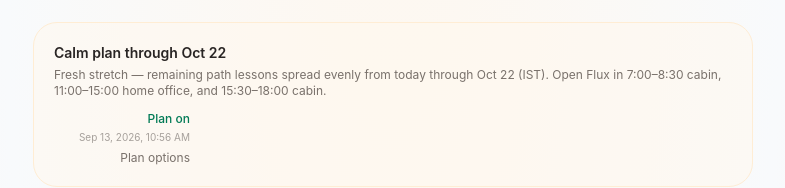
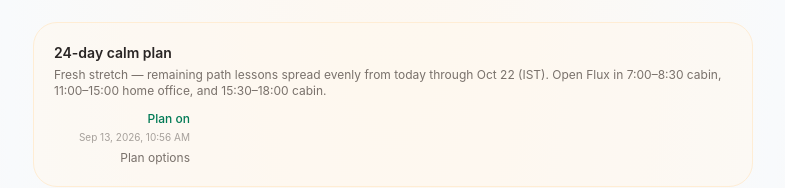
Before and after one commit to kalyankadali/flux-academy-tracker, a React (Vite) app: page / in a window 1280 px wide. Shown: the part 633-821 px from the top of the page, without its empty margins (247-1032 px from the left). Built offline with nearby package versions, Linux system fonts and the light colour scheme; no server answers.

Commit message:
Label plan as 24-day calm plan (today → Oct 22).

```diff
--- a/src/components/CalendarView.tsx
+++ b/src/components/CalendarView.tsx
@@ -183,7 +183,7 @@ export function CalendarView({ schedule, pinnedCourseId, onSchedule, onOpen }: P
         </h2>
         {isEcommerceFocusClearDay(selectedDate) && (
           <p className="mt-2 rounded-2xl bg-sky-50 px-3 py-2 text-xs text-sky-800 dark:bg-sky-950/40 dark:text-sky-200">
-            Ecommerce AI Sprint focus day — the calm plan keeps this date clear on purpose.
+            Ecommerce AI Sprint focus day — the 24-day calm plan keeps this date clear on purpose.
           </p>
         )}
         {itemsOnSelected.length === 0 ? (
--- a/src/components/CourseWorkspace.tsx
+++ b/src/components/CourseWorkspace.tsx
@@ -186,7 +186,7 @@ export function CourseWorkspace({
           </h1>
           <p className="mx-auto mt-3 max-w-md text-sm text-stone-500 dark:text-stone-400">
             {courseId === 'ecommerce-ai-sprint'
-              ? 'Curriculum seed pending. Your plan through Oct 22 already keeps sprint-focus days clear when that window is active.'
+              ? 'Curriculum seed pending. Your 24-day calm plan already keeps sprint-focus days clear when that window is active.'
               : 'This course is listed so you can find it later.'}
           </p>
           <a
--- a/src/components/PlanGenerateControl.tsx
+++ b/src/components/PlanGenerateControl.tsx
@@ -24,7 +24,7 @@ export function PlanGenerateControl({ hasPlan, planGeneratedAt, onGenerate }: Pr
         onClick={onGenerate}
         className="rounded-xl bg-orange-500 px-3 py-2 text-sm font-medium text-white shadow-sm transition hover:bg-orange-600"
       >
-        Restart plan from today → Oct 22
+        Restart 24-day calm plan
       </button>
     );
   }
@@ -49,7 +49,7 @@ export function PlanGenerateControl({ hasPlan, planGeneratedAt, onGenerate }: Pr
           onClick={regenerate}
           className="mt-2 rounded-xl px-3 py-1.5 text-xs font-medium text-stone-600 ring-1 ring-stone-200 hover:bg-white dark:text-stone-300 dark:ring-stone-700 dark:hover:bg-stone-800"
         >
-          Restart plan from today…
+          Restart 24-day calm plan…
         </button>
       </details>
     </div>
--- a/src/components/TodayScheduledBlock.tsx
+++ b/src/components/TodayScheduledBlock.tsx
@@ -32,7 +32,7 @@ export function TodayScheduledBlock({
       <div className={`rounded-3xl border bg-white p-5 shadow-sm dark:bg-stone-900 dark:border-stone-800 ${sprintFocus ? 'border-stone-100 opacity-60' : 'border-stone-100'}`}>
         <h2 className="text-sm font-semibold text-stone-700 dark:text-stone-200">{sprintFocus ? 'Path lessons for today (clear / optional)' : 'Scheduled for today'}</h2>
         {scheduledToday.length === 0 ? (
-          <p className="mt-2 text-sm text-stone-400">{sprintFocus ? 'Nothing on the path today — that’s intentional for the live sprint.' : 'Nothing dated for today yet. Restart plan (today → Oct 22), or try the suggestions below.'}</p>
+          <p className="mt-2 text-sm text-stone-400">{sprintFocus ? 'Nothing on the path today — that’s intentional for the live sprint.' : 'Nothing dated for today yet. Restart the 24-day calm plan, or try the suggestions below.'}</p>
         ) : (
           <ul className="mt-3 space-y-2">
             {scheduledToday.map((item) => (
--- a/src/components/TodayView.tsx
+++ b/src/components/TodayView.tsx
@@ -292,7 +292,7 @@ export function TodayView({
       <div className={`rounded-3xl border p-5 ${sprintFocus ? 'border-stone-100 bg-stone-50/40 opacity-80 dark:border-stone-800' : 'border-orange-100 bg-orange-50/50 dark:border-orange-900/40 dark:bg-orange-950/20'}`}>
         <div className="flex flex-wrap items-start justify-between gap-3">
           <div>
-            <h2 className="text-sm font-semibold text-stone-800 dark:text-stone-100">Calm plan through Oct 22</h2>
+            <h2 className="text-sm font-semibold text-stone-800 dark:text-stone-100">24-day calm plan</h2>
             <p className="mt-1 text-xs text-stone-500 dark:text-stone-400">
               {sprintFocus ? 'Plan days stay clear on purpose during sprint focus — no lesson backlog from today.' : FLUX_DEEP_BLOCKS_HINT}
             </p>
```
